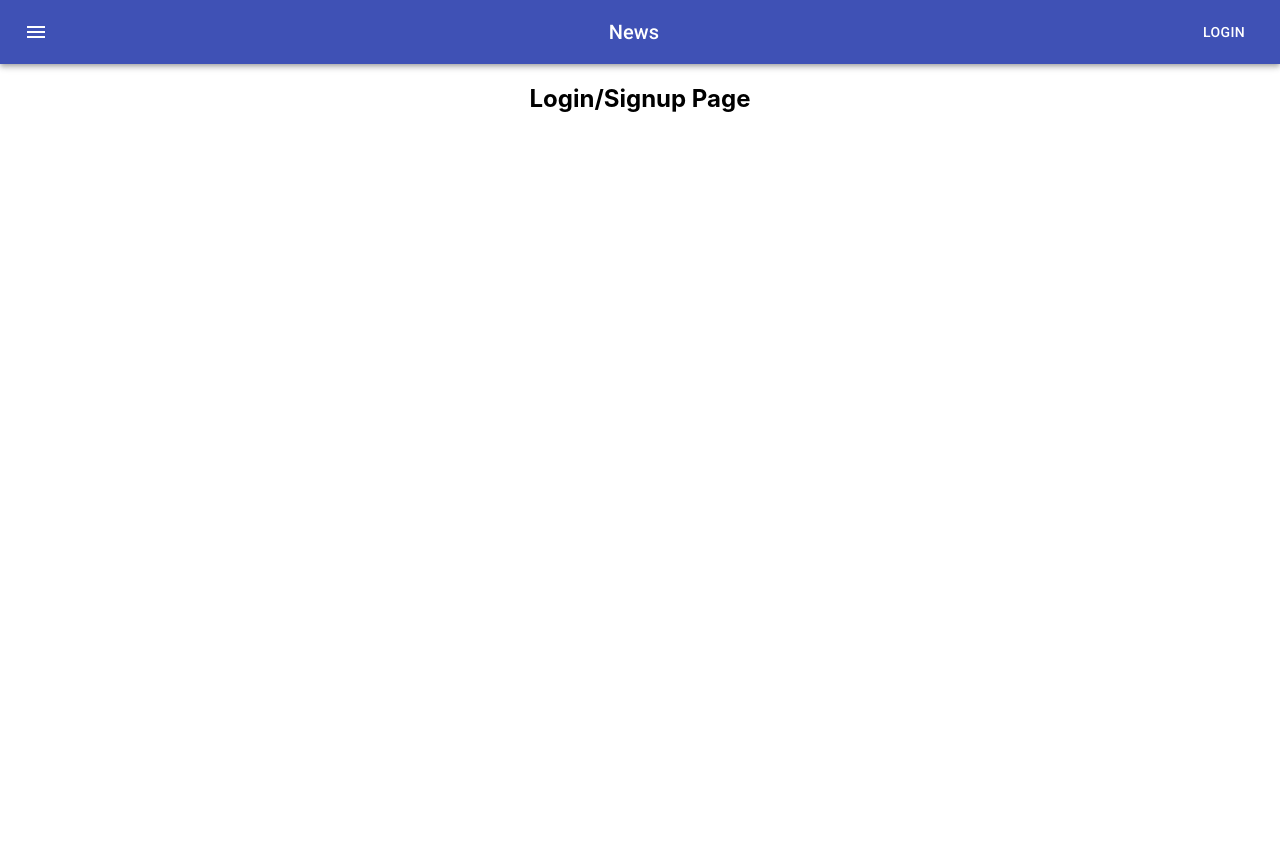
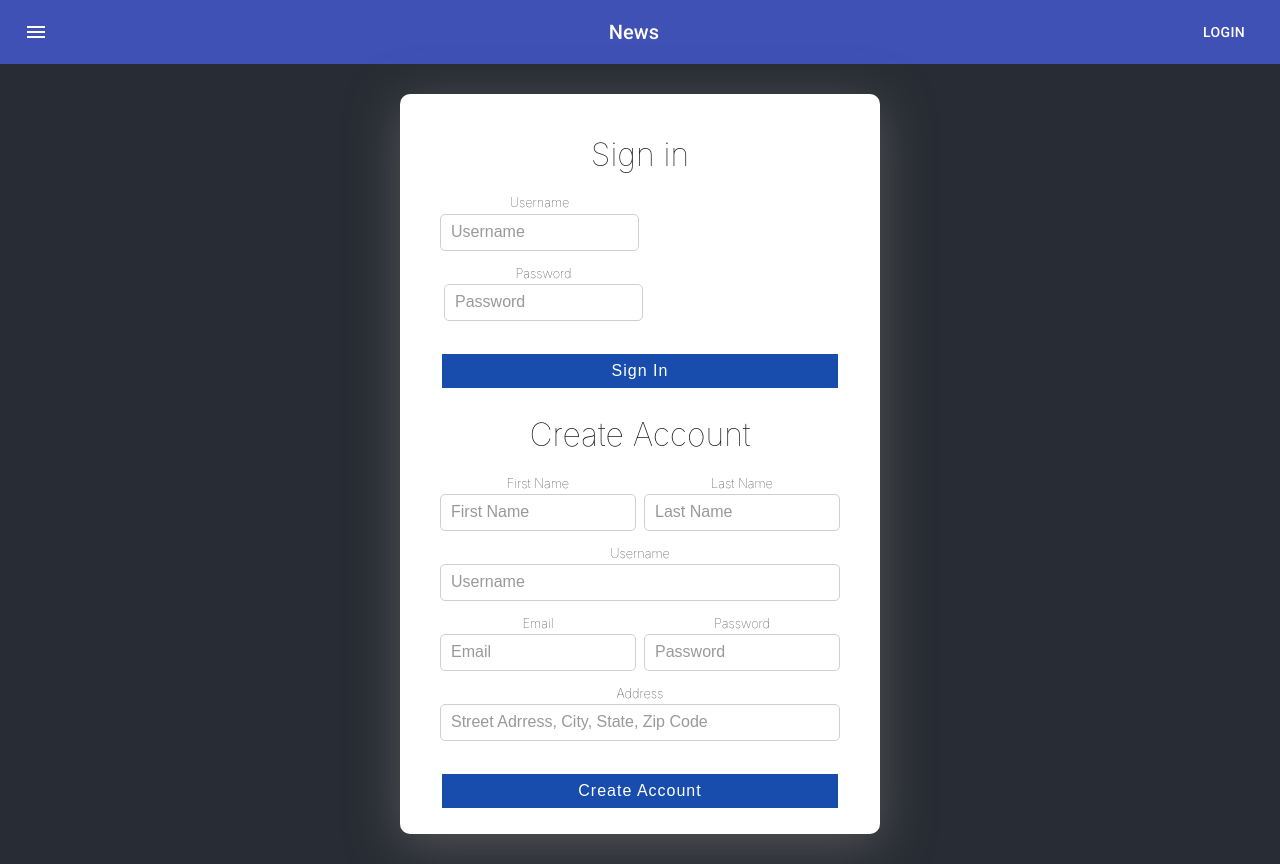
Before and after one commit to 200427-Revature-Training/team4_project2_client, a React (Create React App) app: page / in a window 1280 px wide. Before the commit the page ends 800 px from the top, so only its background shows below. Built offline with nearby package versions, Linux system fonts and the light colour scheme.

Commit message:
login/sign up components (more implementation to be done)

```diff
--- /dev/null
+++ b/src/components/Pages/login.component.css
@@ -0,0 +1,172 @@
+.wrapper {
+    height: 100vh;
+    width: 100%;
+    display: flex;
+    flex-direction: column;
+    justify-content: center;
+    align-items: center;
+    background-color: #282c34;
+}
+
+.form-wrapper {
+    width: 400px;
+    display: flex;
+    flex-direction: column;
+    padding: 20px 40px;
+    border-radius: 10px;
+    box-shadow: 0px 10px 50px #555;
+    background-color: #ffffff;
+}
+
+form {
+    width: 100%;
+    display: flex;
+    flex-wrap: wrap;
+}
+
+h1 {
+    text-align: center;
+    width: 100%;
+    color: #111;
+    font-weight: lighter;
+    font-family: -apple-system, BlinkMacSystemFont, "Segoe UI", Roboto, Oxygen,
+        Ubuntu, Cantarell, "Open Sans", "Helvetica Neue", sans-serif;
+}
+
+label {
+    font-size: 0.8em;
+    margin-bottom: 0.25em;
+    color: #222;
+    font-weight: lighter;
+}
+
+input {
+    padding: 10px 10px;
+    border-radius: 5px;
+    outline: none;
+    border: 1px solid #cfcfcf;
+}
+
+input::placeholder {
+    font-size: 1.2em;
+    font-weight: lighter;
+    color: #999;
+}
+
+.loginUsername,
+.loginPassword {
+    display: flex;
+    flex-direction: column;
+    margin-bottom: 15px;
+}
+
+.loginUsername {
+    margin-right: 1%;
+}
+
+.loginPassword {
+    margin-left: 1%;
+}
+
+.signIn {
+    width: 100%;
+    display: flex;
+    flex-direction: column;
+    align-items: center;
+}
+
+.signIn button {
+    background-color: #184dad;
+    color: #fff;
+    border: 2px solid #fff;
+    width: 100%;
+    margin-top: 1em;
+    padding: 8px 0px;
+    font-size: 1em;
+    font-weight: lighter;
+    letter-spacing: 1px;
+    margin-bottom: 0.25em;
+}
+
+.signIn button:hover {
+    color: #184dad;
+    background-color: #fff;
+    border: 2px solid #184dad;
+}
+
+
+
+.firstName {
+    margin-right: 1%;
+}
+
+.lastName {
+    margin-left: 1%;
+}
+
+.email{
+    margin-right: 1%;
+}
+
+.password{
+    margin-left: 1%
+}
+
+.firstName,
+.lastName,
+.username,
+.email,
+.password,
+.address {
+    display: flex;
+    flex-direction: column;
+    margin-bottom: 15px;
+}
+
+.firstName,
+.lastName {
+    width: 49%;
+}
+
+.email,
+.password {
+    width: 49%;
+}
+
+.username{
+    width: 100%;
+    display: flex;
+    flex-direction: column;
+
+}
+
+.address{
+    width: 100%;
+    display: flex;
+    flex-direction: column;
+}
+.createAccount {
+    width: 100%;
+    display: flex;
+    flex-direction: column;
+    align-items: center;
+}
+
+.createAccount button {
+    background-color: #184dad;
+    color: #fff;
+    border: 2px solid #fff;
+    width: 100%;
+    margin-top: 1em;
+    padding: 8px 0px;
+    font-size: 1em;
+    font-weight: lighter;
+    letter-spacing: 1px;
+    margin-bottom: 0.25em;
+}
+
+.createAccount button:hover {
+    color: #184dad;
+    background-color: #fff;
+    border: 2px solid #184dad;
+}
--- a/src/components/Pages/login.component.tsx
+++ b/src/components/Pages/login.component.tsx
@@ -1,9 +1,98 @@
 import React from 'react';
+import './login.component.css';
 
 export const LoginComponent: React.FC = () => {
     return (
-        <div>
-            <h2>Login/Signup Page</h2>
+        <div className="wrapper">
+
+            <div className="form-wrapper">
+                <h1> Sign in </h1>
+                <form>
+                    <div className="loginUsername">
+                        <label htmlFor="username">Username</label>
+                        <input
+                            placeholder="Username"
+                            type="text"
+                            name="loginUsername"
+                        />
+                    </div>
+                    <div className="loginPassword">
+                        <label htmlFor="loginPassword">Password</label>
+                        <input
+
+                            placeholder="Password"
+                            type="password"
+                            name="loginPassword"
+                            />
+                    </div>
+                    </form>
+
+                <div className="signIn">
+                    <button type="submit">Sign In</button>
+                </div>
+
+                <h1>Create Account</h1>
+                <form>
+                    <div className="firstName">
+                        <label htmlFor="firstName">First Name</label>
+                        <input
+                            placeholder="First Name"
+                            type="text"
+                            name="firstName"
+                        />
+                    </div>
+
+                    <div className="lastName">
+                        <label htmlFor="lastName">Last Name</label>
+                        <input
+
+                            placeholder="Last Name"
+                            type="text"
+                            name="lastName"
+                            />
+                    </div>
+                        <div className="username">
+                            <label htmlFor="username">Username</label>
+                            <input
+                                placeholder="Username"
+                                type="text"
+                                name="username"
+                            />
+                        </div>
+
+                    <div className="email">
+                        <label htmlFor="email">Email</label>
+                        <input
+
+                            placeholder="Email"
+                            type="email"
+                            name="email"
+                        />
+                    </div>
+                    <div className="password">
+                        <label htmlFor="password">Password</label>
+                        <input
+
+                            placeholder="Password"
+                            type="password"
+                            name="password"
+                        />
+                    </div>
+
+                    <div className="address">
+                        <label htmlFor="address">Address</label>
+                        <input
+
+                            placeholder="Street Adrress, City, State, Zip Code"
+                            type="text"
+                            name="address"
+                        />
+                    </div>
+                            <div className="createAccount">
+                        <button type="submit">Create Account</button>
+                    </div>
+                </form>
+            </div>
         </div>
     )
 }
```
